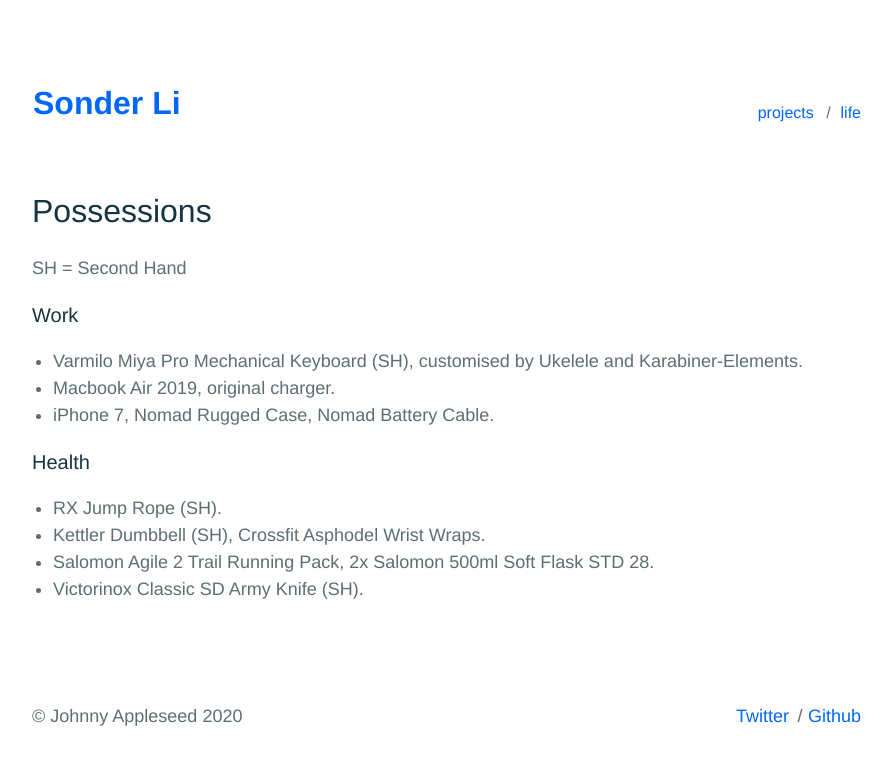
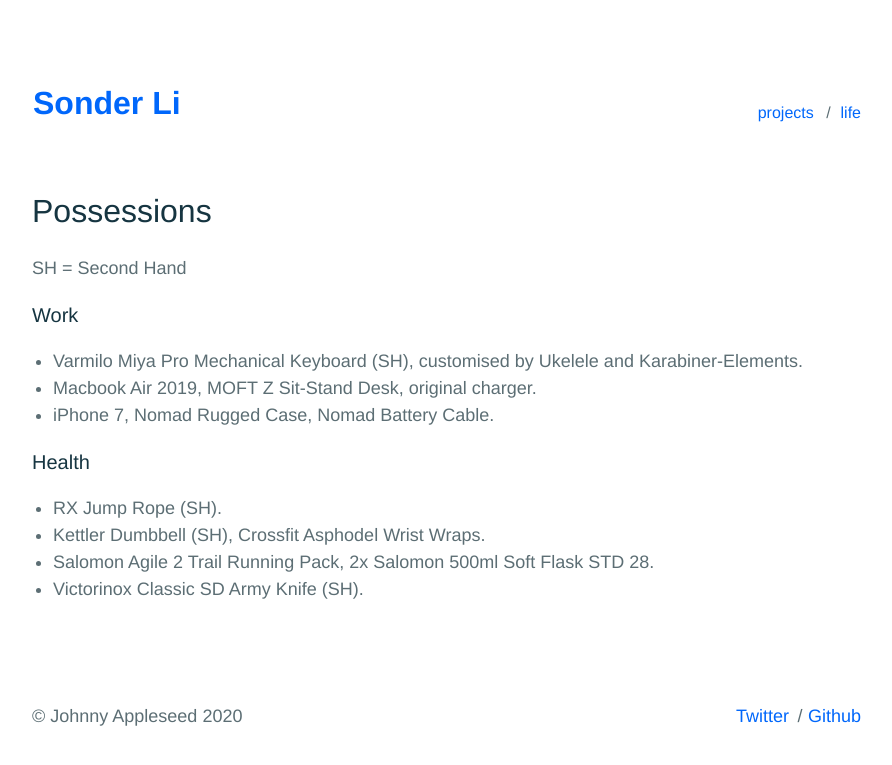
Before and after one commit to sumchuenli/sumchuenli.github.io, a Jekyll site: the page built from _pages/possessions.md, in a window 1280 px wide. Shown: the top 765 px of the page, without its empty margins (193-1085 px from the left). Built offline with Jekyll 4.4.1, drawn with Linux system fonts in a browser that asks for light colours.

Commit message:
Update possessions.md

```diff
--- a/_pages/possessions.md
+++ b/_pages/possessions.md
@@ -9,7 +9,7 @@ SH = Second Hand
 ### Work
 
 - Varmilo Miya Pro Mechanical Keyboard (SH), customised by Ukelele and Karabiner-Elements.
-- Macbook Air 2019, original charger.
+- Macbook Air 2019, MOFT Z Sit-Stand Desk, original charger.
 - iPhone 7, Nomad Rugged Case, Nomad Battery Cable.
 
 ### Health
```
